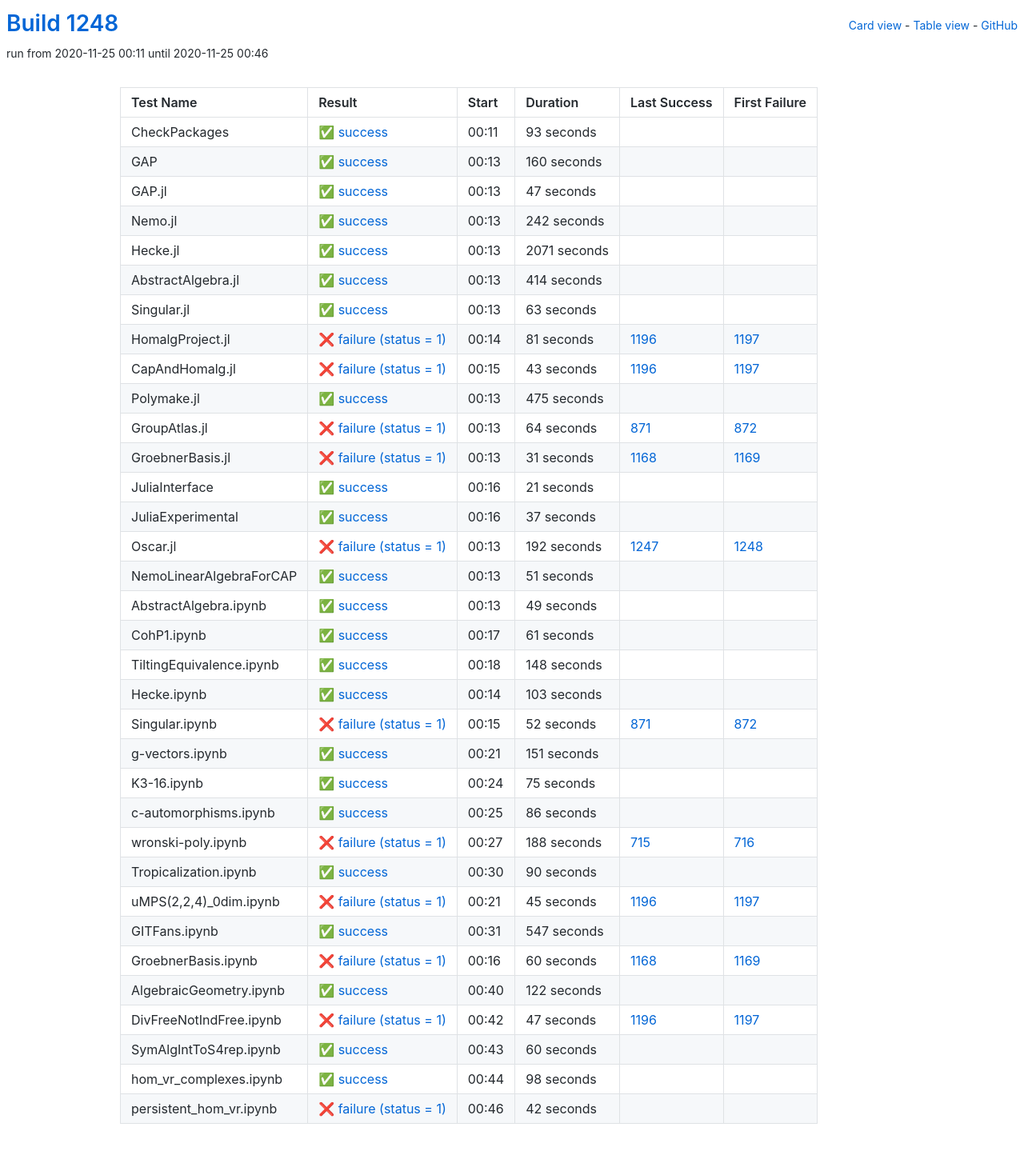
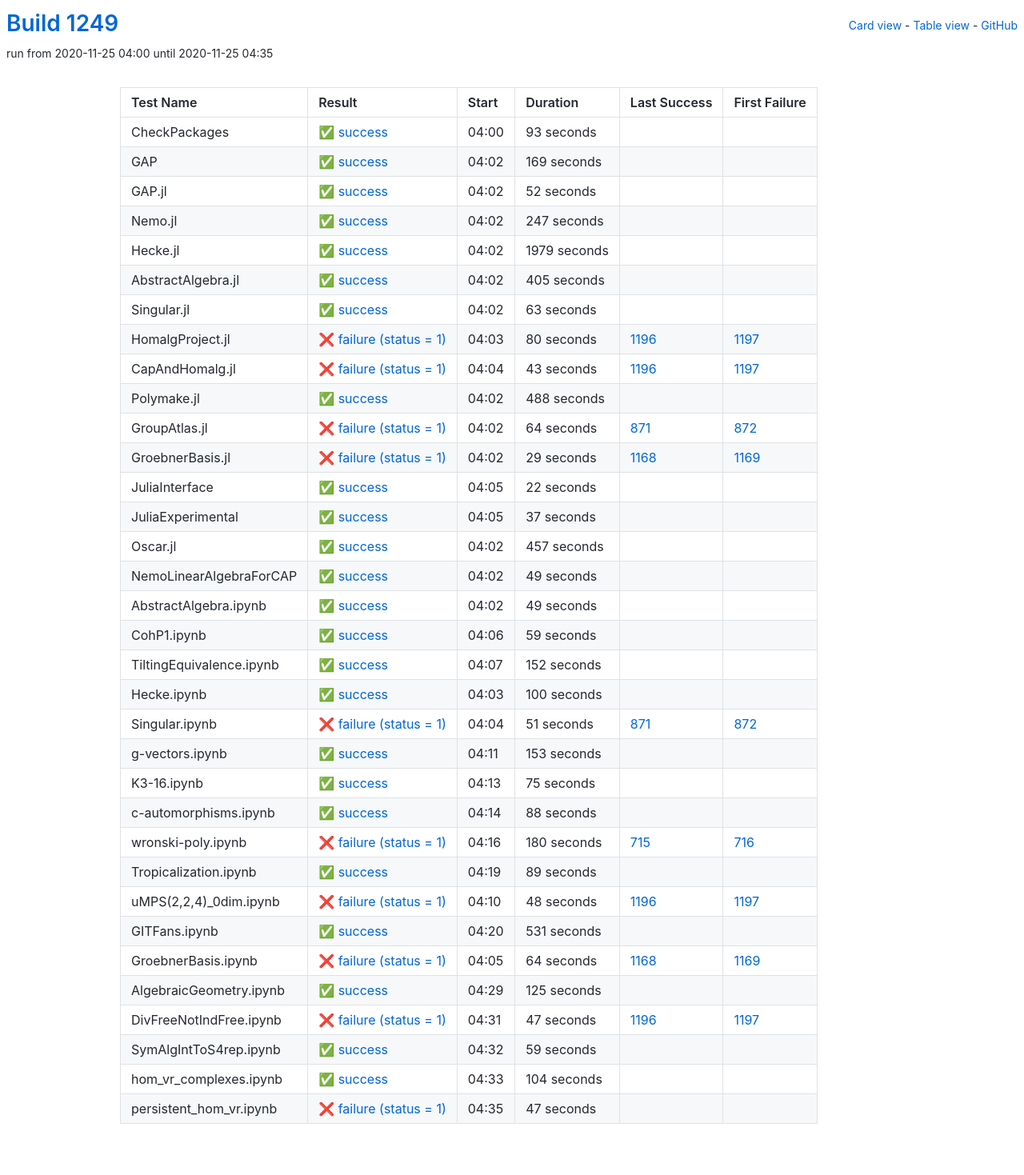
Before and after one commit to oscar-system/oscar-ci-status-stable, a Jekyll site: the page built from table.html, in a window 1280 px wide. Shown: the whole page at 80% size. Built offline with Jekyll 4.4.1, drawn with Linux system fonts in a browser that asks for light colours.

Commit message:
Build #1249

```diff
--- a/_data/ci.yml
+++ b/_data/ci.yml
@@ -1,6 +1,6 @@
 ---
-build: 1248
-build_url: https://oscarci.mathematik.uni-kl.de/job/oscar-stable/1248/
+build: 1249
+build_url: https://oscarci.mathematik.uni-kl.de/job/oscar-stable/1249/
 job: oscar-stable
 organization: oscar-system
 repo: oscar-ci-status-stable
@@ -8,8 +8,8 @@ repourl: https://github.com/oscar-system/oscar-ci-status-stable
 tests:
 - name: CheckPackages
   id: checkpackages
-  log: https://oscarci.mathematik.uni-kl.de/job/oscar-stable/1248/artifact/logs/build-1248/CheckPackages.log
-  start: 2020-11-25 00:11
+  log: https://oscarci.mathematik.uni-kl.de/job/oscar-stable/1249/artifact/logs/build-1249/CheckPackages.log
+  start: 2020-11-25 04:00
   success: true
   exitcode: 0
   status: success
@@ -20,68 +20,68 @@ tests:
   first_failure_url:
 - name: GAP
   id: gap
-  log: https://oscarci.mathematik.uni-kl.de/job/oscar-stable/1248/artifact/logs/build-1248/GAP.log
-  start: 2020-11-25 00:13
+  log: https://oscarci.mathematik.uni-kl.de/job/oscar-stable/1249/artifact/logs/build-1249/GAP.log
+  start: 2020-11-25 04:02
   success: true
   exitcode: 0
   status: success
-  duration: 160
+  duration: 169
   last_success: false
   last_success_url:
   first_failure: false
   first_failure_url:
 - name: GAP.jl
   id: gap-jl
-  log: https://oscarci.mathematik.uni-kl.de/job/oscar-stable/1248/artifact/logs/build-1248/GAP.jl.log
-  start: 2020-11-25 00:13
+  log: https://oscarci.mathematik.uni-kl.de/job/oscar-stable/1249/artifact/logs/build-1249/GAP.jl.log
+  start: 2020-11-25 04:02
   success: true
   exitcode: 0
   status: success
-  duration: 47
+  duration: 52
   last_success: false
   last_success_url:
   first_failure: false
   first_failure_url:
 - name: Nemo.jl
   id: nemo-jl
-  log: https://oscarci.mathematik.uni-kl.de/job/oscar-stable/1248/artifact/logs/build-1248/Nemo.jl.log
-  start: 2020-11-25 00:13
+  log: https://oscarci.mathematik.uni-kl.de/job/oscar-stable/1249/artifact/logs/build-1249/Nemo.jl.log
+  start: 2020-11-25 04:02
   success: true
   exitcode: 0
   status: success
-  duration: 242
+  duration: 247
   last_success: false
   last_success_url:
   first_failure: false
   first_failure_url:
 - name: Hecke.jl
   id: hecke-jl
-  log: https://oscarci.mathematik.uni-kl.de/job/oscar-stable/1248/artifact/logs/build-1248/Hecke.jl.log
-  start: 2020-11-25 00:13
+  log: https://oscarci.mathematik.uni-kl.de/job/oscar-stable/1249/artifact/logs/build-1249/Hecke.jl.log
+  start: 2020-11-25 04:02
   success: true
   exitcode: 0
   status: success
-  duration: 2071
+  duration: 1979
   last_success: false
   last_success_url:
   first_failure: false
   first_failure_url:
 - name: AbstractAlgebra.jl
   id: abstractalgebra-jl
-  log: https://oscarci.mathematik.uni-kl.de/job/oscar-stable/1248/artifact/logs/build-1248/AbstractAlgebra.jl.log
-  start: 2020-11-25 00:13
+  log: https://oscarci.mathematik.uni-kl.de/job/oscar-stable/1249/artifact/logs/build-1249/AbstractAlgebra.jl.log
+  start: 2020-11-25 04:02
   success: true
   exitcode: 0
   status: success
-  duration: 414
+  duration: 405
   last_success: false
   last_success_url:
   first_failure: false
   first_failure_url:
 - name: Singular.jl
   id: singular-jl
-  log: https://oscarci.mathematik.uni-kl.de/job/oscar-stable/1248/artifact/logs/build-1248/Singular.jl.log
-  start: 2020-11-25 00:13
+  log: https://oscarci.mathematik.uni-kl.de/job/oscar-stable/1249/artifact/logs/build-1249/Singular.jl.log
+  start: 2020-11-25 04:02
   success: true
   exitcode: 0
   status: success
@@ -92,20 +92,20 @@ tests:
   first_failure_url:
 - name: HomalgProject.jl
   id: homalgproject-jl
-  log: https://oscarci.mathematik.uni-kl.de/job/oscar-stable/1248/artifact/logs/build-1248/HomalgProject.jl.log
-  start: 2020-11-25 00:14
+  log: https://oscarci.mathematik.uni-kl.de/job/oscar-stable/1249/artifact/logs/build-1249/HomalgProject.jl.log
+  start: 2020-11-25 04:03
   success: false
   exitcode: 1
   status: failure
-  duration: 81
+  duration: 80
   last_success: 1196
   last_success_url: https://oscarci.mathematik.uni-kl.de/job/oscar-stable/1196/
   first_failure: 1197
   first_failure_url: https://oscarci.mathematik.uni-kl.de/job/oscar-stable/1197/
 - name: CapAndHomalg.jl
   id: capandhomalg-jl
-  log: https://oscarci.mathematik.uni-kl.de/job/oscar-stable/1248/artifact/logs/build-1248/CapAndHomalg.jl.log
-  start: 2020-11-25 00:15
+  log: https://oscarci.mathematik.uni-kl.de/job/oscar-stable/1249/artifact/logs/build-1249/CapAndHomalg.jl.log
+  start: 2020-11-25 04:04
   success: false
   exitcode: 1
   status: failure
@@ -116,20 +116,20 @@ tests:
   first_failure_url: https://oscarci.mathematik.uni-kl.de/job/oscar-stable/1197/
 - name: Polymake.jl
   id: polymake-jl
-  log: https://oscarci.mathematik.uni-kl.de/job/oscar-stable/1248/artifact/logs/build-1248/Polymake.jl.log
-  start: 2020-11-25 00:13
+  log: https://oscarci.mathematik.uni-kl.de/job/oscar-stable/1249/artifact/logs/build-1249/Polymake.jl.log
+  start: 2020-11-25 04:02
   success: true
   exitcode: 0
   status: success
-  duration: 475
+  duration: 488
   last_success: false
   last_success_url:
   first_failure: false
   first_failure_url:
 - name: GroupAtlas.jl
   id: groupatlas-jl
-  log: https://oscarci.mathematik.uni-kl.de/job/oscar-stable/1248/artifact/logs/build-1248/GroupAtlas.jl.log
-  start: 2020-11-25 00:13
+  log: https://oscarci.mathematik.uni-kl.de/job/oscar-stable/1249/artifact/logs/build-1249/GroupAtlas.jl.log
+  start: 2020-11-25 04:02
   success: false
   exitcode: 1
   status: failure
@@ -140,32 +140,32 @@ tests:
   first_failure_url: https://oscarci.mathematik.uni-kl.de/job/oscar-stable/872/
 - name: GroebnerBasis.jl
   id: groebnerbasis-jl
-  log: https://oscarci.mathematik.uni-kl.de/job/oscar-stable/1248/artifact/logs/build-1248/GroebnerBasis.jl.log
-  start: 2020-11-25 00:13
+  log: https://oscarci.mathematik.uni-kl.de/job/oscar-stable/1249/artifact/logs/build-1249/GroebnerBasis.jl.log
+  start: 2020-11-25 04:02
   success: false
   exitcode: 1
   status: failure
-  duration: 31
+  duration: 29
   last_success: 1168
   last_success_url: https://oscarci.mathematik.uni-kl.de/job/oscar-stable/1168/
   first_failure: 1169
   first_failure_url: https://oscarci.mathematik.uni-kl.de/job/oscar-stable/1169/
 - name: JuliaInterface
   id: juliainterface
-  log: https://oscarci.mathematik.uni-kl.de/job/oscar-stable/1248/artifact/logs/build-1248/JuliaInterface.log
-  start: 2020-11-25 00:16
+  log: https://oscarci.mathematik.uni-kl.de/job/oscar-stable/1249/artifact/logs/build-1249/JuliaInterface.log
+  start: 2020-11-25 04:05
   success: true
   exitcode: 0
   status: success
-  duration: 21
+  duration: 22
   last_success: false
   last_success_url:
   first_failure: false
   first_failure_url:
 - name: JuliaExperimental
   id: juliaexperimental
-  log: https://oscarci.mathematik.uni-kl.de/job/oscar-stable/1248/artifact/logs/build-1248/JuliaExperimental.log
-  start: 2020-11-25 00:16
+  log: https://oscarci.mathematik.uni-kl.de/job/oscar-stable/1249/artifact/logs/build-1249/JuliaExperimental.log
+  start: 2020-11-25 04:05
   success: true
   exitcode: 0
   status: success
@@ -176,32 +176,32 @@ tests:
   first_failure_url:
 - name: Oscar.jl
   id: oscar-jl
-  log: https://oscarci.mathematik.uni-kl.de/job/oscar-stable/1248/artifact/logs/build-1248/Oscar.jl.log
-  start: 2020-11-25 00:13
-  success: false
-  exitcode: 1
-  status: failure
-  duration: 192
-  last_success: 1247
-  last_success_url: https://oscarci.mathematik.uni-kl.de/job/oscar-stable/1247/
-  first_failure: 1248
-  first_failure_url: https://oscarci.mathematik.uni-kl.de/job/oscar-stable/1248/
-- name: NemoLinearAlgebraForCAP
-  id: nemolinearalgebraforcap
-  log: https://oscarci.mathematik.uni-kl.de/job/oscar-stable/1248/artifact/logs/build-1248/NemoLinearAlgebraForCAP.log
-  start: 2020-11-25 00:13
+  log: https://oscarci.mathematik.uni-kl.de/job/oscar-stable/1249/artifact/logs/build-1249/Oscar.jl.log
+  start: 2020-11-25 04:02
   success: true
   exitcode: 0
   status: success
-  duration: 51
+  duration: 457
+  last_success: false
+  last_success_url:
+  first_failure: false
+  first_failure_url:
+- name: NemoLinearAlgebraForCAP
+  id: nemolinearalgebraforcap
+  log: https://oscarci.mathematik.uni-kl.de/job/oscar-stable/1249/artifact/logs/build-1249/NemoLinearAlgebraForCAP.log
+  start: 2020-11-25 04:02
+  success: true
+  exitcode: 0
+  status: success
+  duration: 49
   last_success: false
   last_success_url:
   first_failure: false
   first_failure_url:
 - name: AbstractAlgebra.ipynb
   id: abstractalgebra-ipynb
-  log: https://oscarci.mathematik.uni-kl.de/job/oscar-stable/1248/artifact/logs/build-1248/AbstractAlgebra.ipynb.log
-  start: 2020-11-25 00:13
+  log: https://oscarci.mathematik.uni-kl.de/job/oscar-stable/1249/artifact/logs/build-1249/AbstractAlgebra.ipynb.log
+  start: 2020-11-25 04:02
   success: true
   exitcode: 0
   status: success
@@ -212,68 +212,68 @@ tests:
   first_failure_url:
 - name: CohP1.ipynb
   id: cohp1-ipynb
-  log: https://oscarci.mathematik.uni-kl.de/job/oscar-stable/1248/artifact/logs/build-1248/CohP1.ipynb.log
-  start: 2020-11-25 00:17
+  log: https://oscarci.mathematik.uni-kl.de/job/oscar-stable/1249/artifact/logs/build-1249/CohP1.ipynb.log
+  start: 2020-11-25 04:06
   success: true
   exitcode: 0
   status: success
-  duration: 61
+  duration: 59
   last_success: false
   last_success_url:
   first_failure: false
   first_failure_url:
 - name: TiltingEquivalence.ipynb
   id: tiltingequivalence-ipynb
-  log: https://oscarci.mathematik.uni-kl.de/job/oscar-stable/1248/artifact/logs/build-1248/TiltingEquivalence.ipynb.log
-  start: 2020-11-25 00:18
+  log: https://oscarci.mathematik.uni-kl.de/job/oscar-stable/1249/artifact/logs/build-1249/TiltingEquivalence.ipynb.log
+  start: 2020-11-25 04:07
   success: true
   exitcode: 0
   status: success
-  duration: 148
+  duration: 152
   last_success: false
   last_success_url:
   first_failure: false
   first_failure_url:
 - name: Hecke.ipynb
   id: hecke-ipynb
-  log: https://oscarci.mathematik.uni-kl.de/job/oscar-stable/1248/artifact/logs/build-1248/Hecke.ipynb.log
-  start: 2020-11-25 00:14
+  log: https://oscarci.mathematik.uni-kl.de/job/oscar-stable/1249/artifact/logs/build-1249/Hecke.ipynb.log
+  start: 2020-11-25 04:03
   success: true
   exitcode: 0
   status: success
-  duration: 103
+  duration: 100
   last_success: false
   last_success_url:
   first_failure: false
   first_failure_url:
 - name: Singular.ipynb
   id: singular-ipynb
-  log: https://oscarci.mathematik.uni-kl.de/job/oscar-stable/1248/artifact/logs/build-1248/Singular.ipynb.log
-  start: 2020-11-25 00:15
+  log: https://oscarci.mathematik.uni-kl.de/job/oscar-stable/1249/artifact/logs/build-1249/Singular.ipynb.log
+  start: 2020-11-25 04:04
   success: false
   exitcode: 1
   status: failure
-  duration: 52
+  duration: 51
   last_success: 871
   last_success_url: https://oscarci.mathematik.uni-kl.de/job/oscar-stable/871/
   first_failure: 872
   first_failure_url: https://oscarci.mathematik.uni-kl.de/job/oscar-stable/872/
 - name: g-vectors.ipynb
   id: g-vectors-ipynb
-  log: https://oscarci.mathematik.uni-kl.de/job/oscar-stable/1248/artifact/logs/build-1248/g-vectors.ipynb.log
-  start: 2020-11-25 00:21
+  log: https://oscarci.mathematik.uni-kl.de/job/oscar-stable/1249/artifact/logs/build-1249/g-vectors.ipynb.log
+  start: 2020-11-25 04:11
   success: true
   exitcode: 0
   status: success
-  duration: 151
+  duration: 153
   last_success: false
   last_success_url:
   first_failure: false
   first_failure_url:
 - name: K3-16.ipynb
   id: k3-16-ipynb
-  log: https://oscarci.mathematik.uni-kl.de/job/oscar-stable/1248/artifact/logs/build-1248/K3-16.ipynb.log
-  start: 2020-11-25 00:24
+  log: https://oscarci.mathematik.uni-kl.de/job/oscar-stable/1249/artifact/logs/build-1249/K3-16.ipynb.log
+  start: 2020-11-25 04:13
   success: true
   exitcode: 0
   status: success
@@ -284,92 +284,92 @@ tests:
   first_failure_url:
 - name: c-automorphisms.ipynb
   id: c-automorphisms-ipynb
-  log: https://oscarci.mathematik.uni-kl.de/job/oscar-stable/1248/artifact/logs/build-1248/c-automorphisms.ipynb.log
-  start: 2020-11-25 00:25
+  log: https://oscarci.mathematik.uni-kl.de/job/oscar-stable/1249/artifact/logs/build-1249/c-automorphisms.ipynb.log
+  start: 2020-11-25 04:14
   success: true
   exitcode: 0
   status: success
-  duration: 86
+  duration: 88
   last_success: false
   last_success_url:
   first_failure: false
   first_failure_url:
 - name: wronski-poly.ipynb
   id: wronski-poly-ipynb
-  log: https://oscarci.mathematik.uni-kl.de/job/oscar-stable/1248/artifact/logs/build-1248/wronski-poly.ipynb.log
-  start: 2020-11-25 00:27
+  log: https://oscarci.mathematik.uni-kl.de/job/oscar-stable/1249/artifact/logs/build-1249/wronski-poly.ipynb.log
+  start: 2020-11-25 04:16
   success: false
   exitcode: 1
   status: failure
-  duration: 188
+  duration: 180
   last_success: 715
   last_success_url: https://oscarci.mathematik.uni-kl.de/job/oscar-stable/715/
   first_failure: 716
   first_failure_url: https://oscarci.mathematik.uni-kl.de/job/oscar-stable/716/
 - name: Tropicalization.ipynb
   id: tropicalization-ipynb
-  log: https://oscarci.mathematik.uni-kl.de/job/oscar-stable/1248/artifact/logs/build-1248/Tropicalization.ipynb.log
-  start: 2020-11-25 00:30
+  log: https://oscarci.mathematik.uni-kl.de/job/oscar-stable/1249/artifact/logs/build-1249/Tropicalization.ipynb.log
+  start: 2020-11-25 04:19
   success: true
   exitcode: 0
   status: success
-  duration: 90
+  duration: 89
   last_success: false
   last_success_url:
   first_failure: false
   first_failure_url:
 - name: uMPS(2,2,4)_0dim.ipynb
   id: umps-2-2-4-0dim-ipynb
-  log: https://oscarci.mathematik.uni-kl.de/job/oscar-stable/1248/artifact/logs/build-1248/uMPS-2-2-4-_0dim.ipynb.log
-  start: 2020-11-25 00:21
+  log: https://oscarci.mathematik.uni-kl.de/job/oscar-stable/1249/artifact/logs/build-1249/uMPS-2-2-4-_0dim.ipynb.log
+  start: 2020-11-25 04:10
   success: false
   exitcode: 1
   status: failure
-  duration: 45
+  duration: 48
   last_success: 1196
   last_success_url: https://oscarci.mathematik.uni-kl.de/job/oscar-stable/1196/
   first_failure: 1197
   first_failure_url: https://oscarci.mathematik.uni-kl.de/job/oscar-stable/1197/
 - name: GITFans.ipynb
   id: gitfans-ipynb
-  log: https://oscarci.mathematik.uni-kl.de/job/oscar-stable/1248/artifact/logs/build-1248/GITFans.ipynb.log
-  start: 2020-11-25 00:31
+  log: https://oscarci.mathematik.uni-kl.de/job/oscar-stable/1249/artifact/logs/build-1249/GITFans.ipynb.log
+  start: 2020-11-25 04:20
   success: true
   exitcode: 0
   status: success
-  duration: 547
+  duration: 531
   last_success: false
   last_success_url:
   first_failure: false
   first_failure_url:
 - name: GroebnerBasis.ipynb
   id: groebnerbasis-ipynb
-  log: https://oscarci.mathematik.uni-kl.de/job/oscar-stable/1248/artifact/logs/build-1248/GroebnerBasis.ipynb.log
-  start: 2020-11-25 00:16
+  log: https://oscarci.mathematik.uni-kl.de/job/oscar-stable/1249/artifact/logs/build-1249/GroebnerBasis.ipynb.log
+  start: 2020-11-25 04:05
   success: false
   exitcode: 1
   status: failure
-  duration: 60
+  duration: 64
   last_success: 1168
   last_success_url: https://oscarci.mathematik.uni-kl.de/job/oscar-stable/1168/
   first_failure: 1169
   first_failure_url: https://oscarci.mathematik.uni-kl.de/job/oscar-stable/1169/
 - name: AlgebraicGeometry.ipynb
   id: algebraicgeometry-ipynb
-  log: https://oscarci.mathematik.uni-kl.de/job/oscar-stable/1248/artifact/logs/build-1248/AlgebraicGeometry.ipynb.log
-  start: 2020-11-25 00:40
+  log: https://oscarci.mathematik.uni-kl.de/job/oscar-stable/1249/artifact/logs/build-1249/AlgebraicGeometry.ipynb.log
+  start: 2020-11-25 04:29
   success: true
   exitcode: 0
   status: success
-  duration: 122
+  duration: 125
   last_success: false
   last_success_url:
   first_failure: false
   first_failure_url:
 - name: DivFreeNotIndFree.ipynb
   id: divfreenotindfree-ipynb
-  log: https://oscarci.mathematik.uni-kl.de/job/oscar-stable/1248/artifact/logs/build-1248/DivFreeNotIndFree.ipynb.log
-  start: 2020-11-25 00:42
+  log: https://oscarci.mathematik.uni-kl.de/job/oscar-stable/1249/artifact/logs/build-1249/DivFreeNotIndFree.ipynb.log
+  start: 2020-11-25 04:31
   success: false
   exitcode: 1
   status: failure
@@ -380,36 +380,36 @@ tests:
   first_failure_url: https://oscarci.mathematik.uni-kl.de/job/oscar-stable/1197/
 - name: SymAlgIntToS4rep.ipynb
   id: symalginttos4rep-ipynb
-  log: https://oscarci.mathematik.uni-kl.de/job/oscar-stable/1248/artifact/logs/build-1248/SymAlgIntToS4rep.ipynb.log
-  start: 2020-11-25 00:43
+  log: https://oscarci.mathematik.uni-kl.de/job/oscar-stable/1249/artifact/logs/build-1249/SymAlgIntToS4rep.ipynb.log
+  start: 2020-11-25 04:32
   success: true
   exitcode: 0
   status: success
-  duration: 60
+  duration: 59
   last_success: false
   last_success_url:
   first_failure: false
   first_failure_url:
 - name: hom_vr_complexes.ipynb
   id: hom-vr-complexes-ipynb
-  log: https://oscarci.mathematik.uni-kl.de/job/oscar-stable/1248/artifact/logs/build-1248/hom_vr_complexes.ipynb.log
-  start: 2020-11-25 00:44
+  log: https://oscarci.mathematik.uni-kl.de/job/oscar-stable/1249/artifact/logs/build-1249/hom_vr_complexes.ipynb.log
+  start: 2020-11-25 04:33
   success: true
   exitcode: 0
   status: success
-  duration: 98
+  duration: 104
   last_success: false
   last_success_url:
   first_failure: false
   first_failure_url:
 - name: persistent_hom_vr.ipynb
   id: persistent-hom-vr-ipynb
-  log: https://oscarci.mathematik.uni-kl.de/job/oscar-stable/1248/artifact/logs/build-1248/persistent_hom_vr.ipynb.log
-  start: 2020-11-25 00:46
+  log: https://oscarci.mathematik.uni-kl.de/job/oscar-stable/1249/artifact/logs/build-1249/persistent_hom_vr.ipynb.log
+  start: 2020-11-25 04:35
   success: false
   exitcode: 1
   status: failure
-  duration: 42
+  duration: 47
   last_success: false
   last_success_url:
   first_failure: false
```
Also changed, not shown: README.md.
